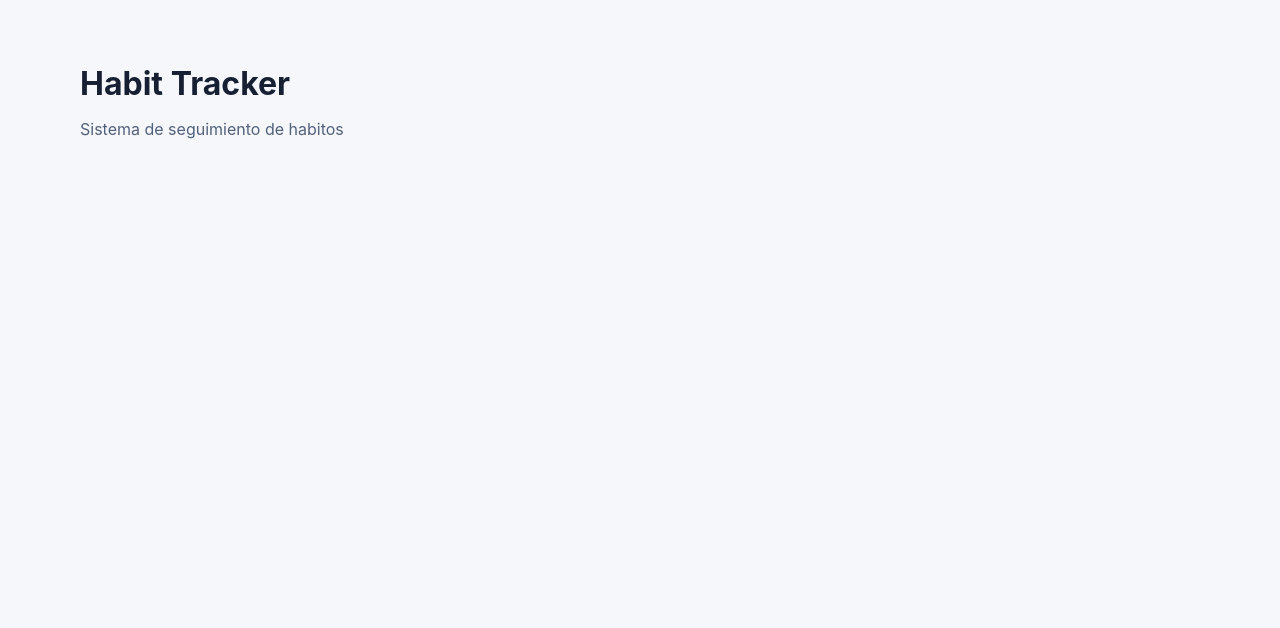
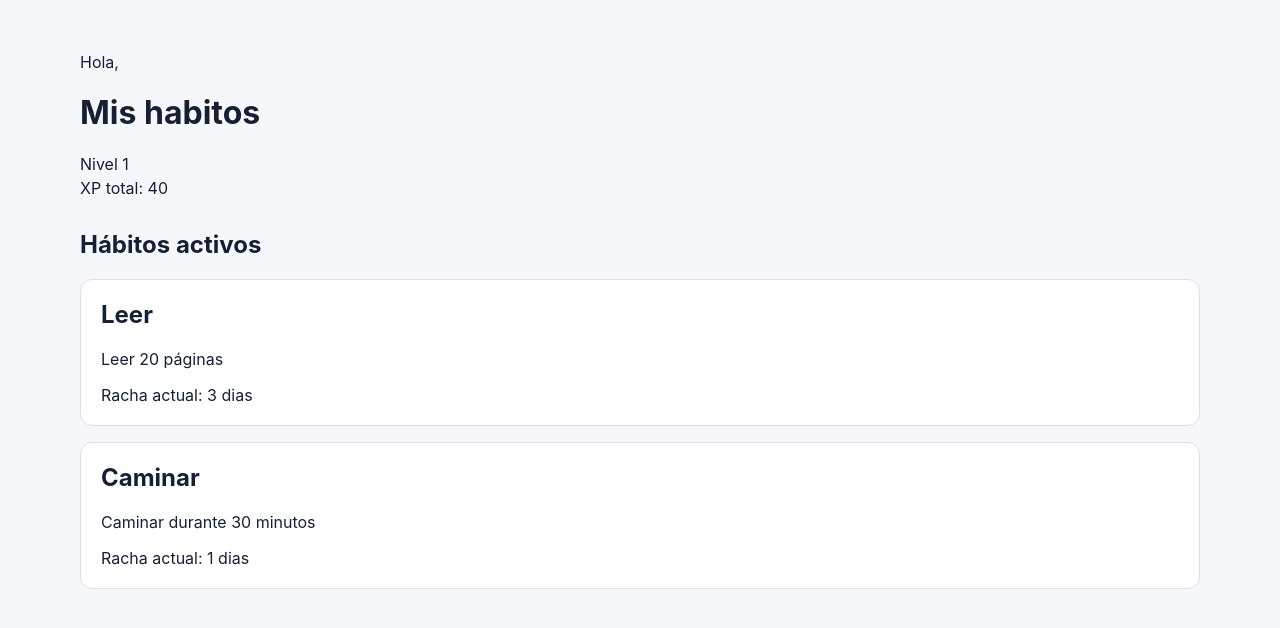
Before and after one commit to stivenosorio-dev/habit-tracker-frontend, a React (Vite) app: page / in a window 1280 px wide. Shown: the top 628 px of the page. Built offline with nearby package versions, Linux system fonts and the light colour scheme.

Commit message:
feat(frontend): compose dashboard from React components

```diff
--- a/src/App.css
+++ b/src/App.css
@@ -1,14 +1,30 @@
 main {
-width: min(100% - 2rem, 70rem);
-margin: 0 auto;
-padding: 4rem 0;
+  width: min(100% - 2rem, 70rem);
+  margin: 0 auto;
+  padding: 3rem 0;
 }
 
-h1 {
-margin: 0;
-color: #172033;
+header {
+  margin-bottom: 2rem;
 }
 
-p {
-color: #526079;
+header p {
+  margin: 0.25rem 0;
 }
+
+section > div {
+  display: grid;
+  gap: 1rem;
+}
+
+article {
+  padding: 1.25rem;
+  border: 1px solid #d9dfeb;
+  border-radius: 0.75rem;
+  background: #ffffff;
+}
+
+article h2,
+article p {
+  margin-top: 0;
+}
--- a/src/App.jsx
+++ b/src/App.jsx
@@ -1,10 +1,44 @@
-import './App.css';
+import "./App.css";
+import DashboardHeader from "./features/habits/components/DashboardHeader";
+import HabitList from "./features/habits/components/HabitList";
+
+const demoUser = {
+  id: "user-demo",
+  displayName: "Ana",
+  email: "ana@example.com",
+  xpTotal: 40,
+  level: 1,
+  createdAt: "2026-08-17T20:00:00Z",
+};
+
+const demoHabits = [
+  {
+    id: "habit-1",
+    name: "Leer",
+    description: "Leer 20 páginas",
+    category: "Estudio",
+    currentStreak: 3,
+    longestStreak: 7,
+    active: true,
+  },
+  {
+    id: "habit-2",
+    name: "Caminar",
+    description: "Caminar durante 30 minutos",
+    category: "Salud",
+    currentStreak: 1,
+    longestStreak: 4,
+    active: true,
+  },
+];
 
 function App() {
   return (
     <main>
-      <h1>Habit Tracker</h1>
-      <p>Sistema de seguimiento de habitos</p>
+      <DashboardHeader user={demoUser} />
+      <HabitList habits={demoHabits} />
+
+
     </main>
   );
 }
--- /dev/null
+++ b/src/features/habits/components/DashboardHeader.jsx
@@ -0,0 +1,12 @@
+function DashboardHeader({ user }) {
+    return (
+        <header>
+            <p>Hola, {user.name}</p>
+            <h1>Mis habitos</h1>
+            <p>Nivel {user.level}</p>
+            <p>XP total: {user.xpTotal}</p>
+        </header>
+    );
+}
+
+export default DashboardHeader;
--- /dev/null
+++ b/src/features/habits/components/HabitCard.jsx
@@ -0,0 +1,11 @@
+function HabitCFard({ habit }) {
+  return (
+    <article>
+      <h2>{habit.name}</h2>
+      <p>{habit.description}</p>
+      <span>Racha actual: {habit.currentStreak} dias</span>
+    </article>
+  );
+}
+
+export default HabitCFard;
--- /dev/null
+++ b/src/features/habits/components/HabitList.jsx
@@ -0,0 +1,17 @@
+import HabitCard from './HabitCard.jsx'
+
+function HabitList({ habits }) {
+  return (
+    <section aria-labelledby="habits-title">
+      <h2 id="habits-title">Hábitos activos</h2>
+
+      <div>
+        {habits.map((habit) => (
+          <HabitCard key={habit.id} habit={habit} />
+        ))}
+      </div>
+    </section>
+  )
+}
+
+export default HabitList
```
